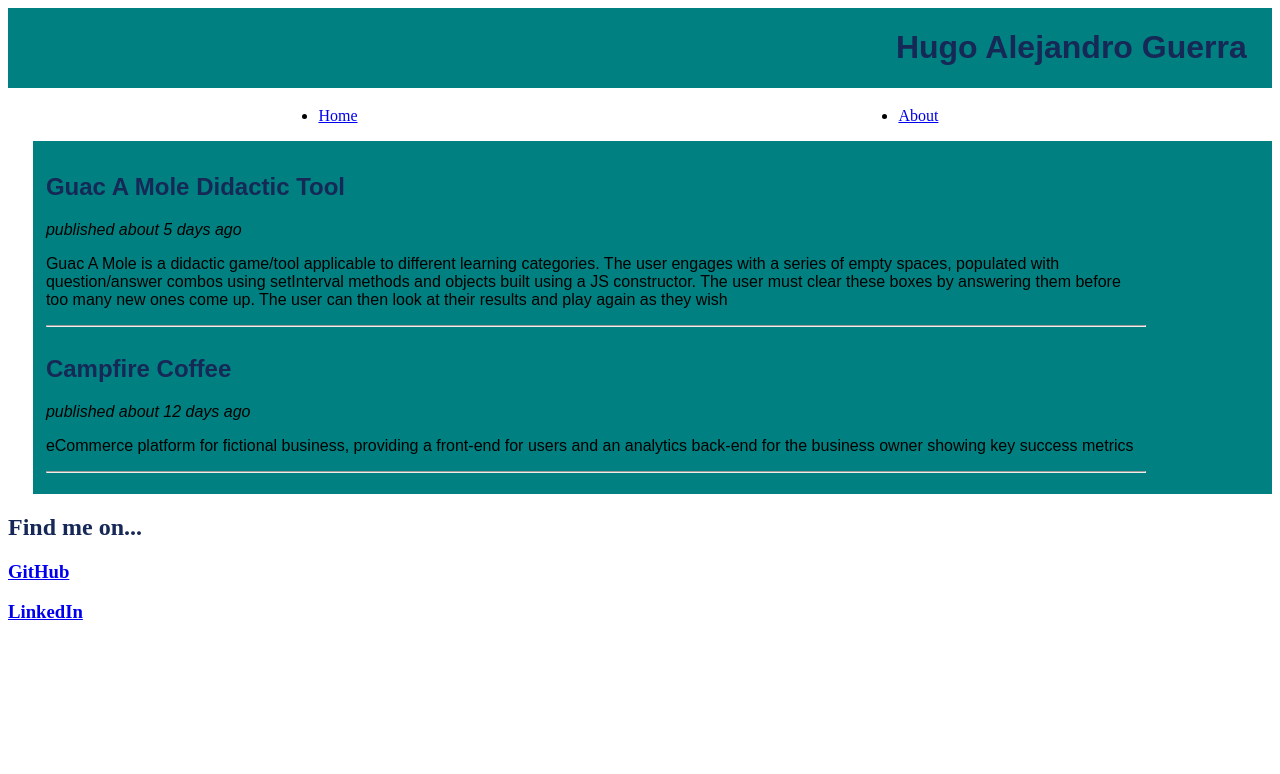
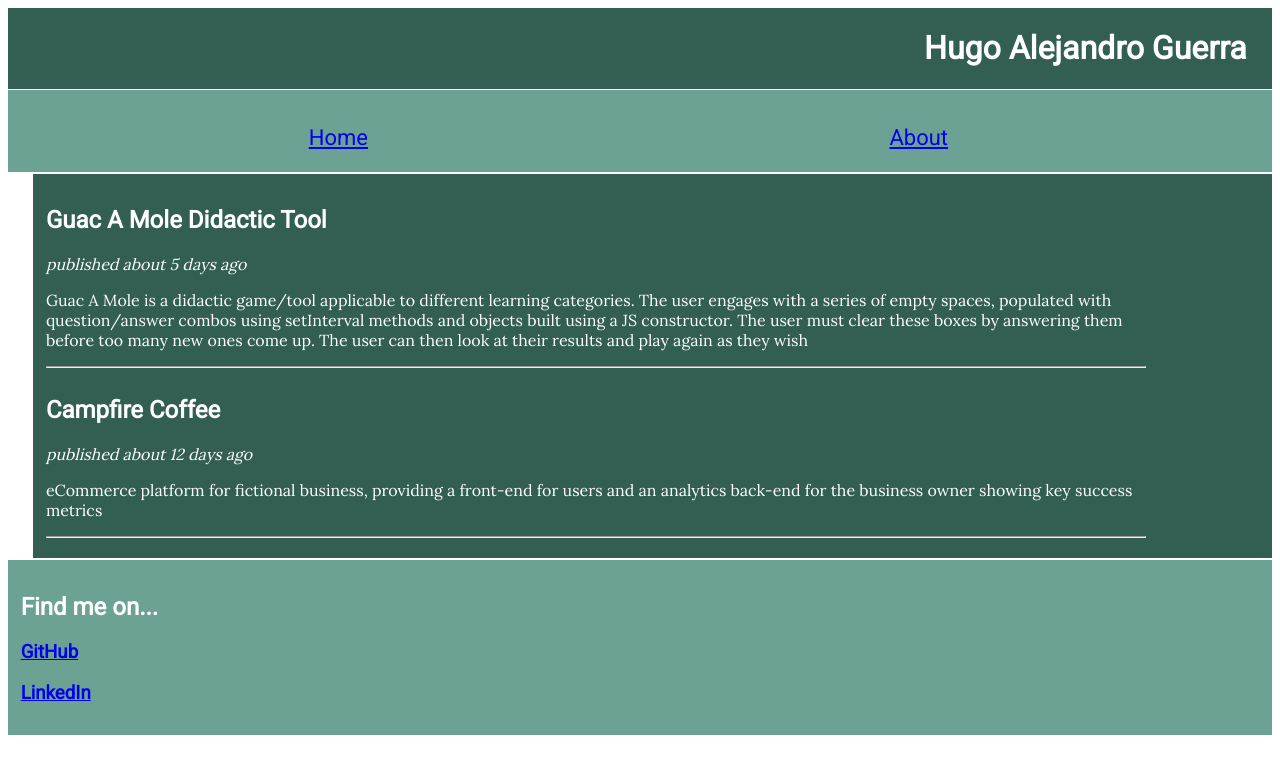
Before and after one commit to alexwuwei/portfolio, a plain HTML site: page index.html in a window 1280 px wide. Drawn offline with nearby package versions, Linux system fonts and the light colour scheme.

Commit message:
added additional page styling. background colors, opacity, new google fonts, different font colors.

```diff
--- a/index.html
+++ b/index.html
@@ -4,6 +4,7 @@
     <meta charset="utf-8">
     <title></title>
     <link href="styles/style.css" rel="stylesheet" media="screen" title="no title" charset="utf-8">
+    <link href='https://fonts.googleapis.com/css?family=Roboto|Lora' rel='stylesheet' type='text/css'>
   </head>
   <body>
     <header class="personHeader">
--- a/styles/style.css
+++ b/styles/style.css
@@ -1,22 +1,49 @@
+body {
+  /*background-image: url(http://img05.deviantart.net/e3f5/i/2014/118/e/0/this_is_a_background__80___grayscale_by_mylittlemuffinz-d7gepzl.jpg);
+  background-repeat: no-repeat;
+  background-size: cover;*/
+}
+
 .personHeader {
+  background-color: rgba(0, 56, 41, 0.8);
   display: flex;
   flex-direction: row;
   justify-content: flex-end;
   align-items: flex-end;
-  background-color: teal;
-  border-bottom: 3px solid white;
+  border-bottom: 1px solid white;
   font-family: sans-serif;
   padding-right: 2%;
 }
 
+.main-nav-bar {
+  background-color: rgba(70, 139, 120, 0.8);
+  height: 10%;
+  padding-top: 1%;
+  border-bottom: 2px solid white;
+  font-size: 22px;
+}
+
+.main-nav-bar > ul{
+  display: flex;
+  flex-direction: row;
+  justify-content: space-around;
+  padding-right: 5%;
+  list-style-type: none;
+  font-family: roboto;
+  text-decoration: none;
+}
+
 #projects {
-  background-color: teal;
+  background-color: rgba(0, 56, 41, 0.8);
   padding: 1%;
   display: flex;
   flex-direction: column;
-  font-family: sans-serif;
+  font-family: lora;
   padding-right: 10%;
   margin-left: 2%;
+  border-bottom: 2px solid white;
+  color: white;
+
 }
 
 .byline {
@@ -24,12 +51,13 @@
 }
 
 h1, h2 {
-  color: #162856;
+  color: white;
+  font-family: roboto;
+  font-weight: bold;
 }
 
-.main-nav-bar > ul{
-  display: flex;
-  flex-direction: row;
-  justify-content: space-around;
-  padding-right: 5%;
+#about {
+  background-color: rgba(70, 139, 120, 0.8);
+  padding: 1%;
+  font-family: roboto;
 }
```
